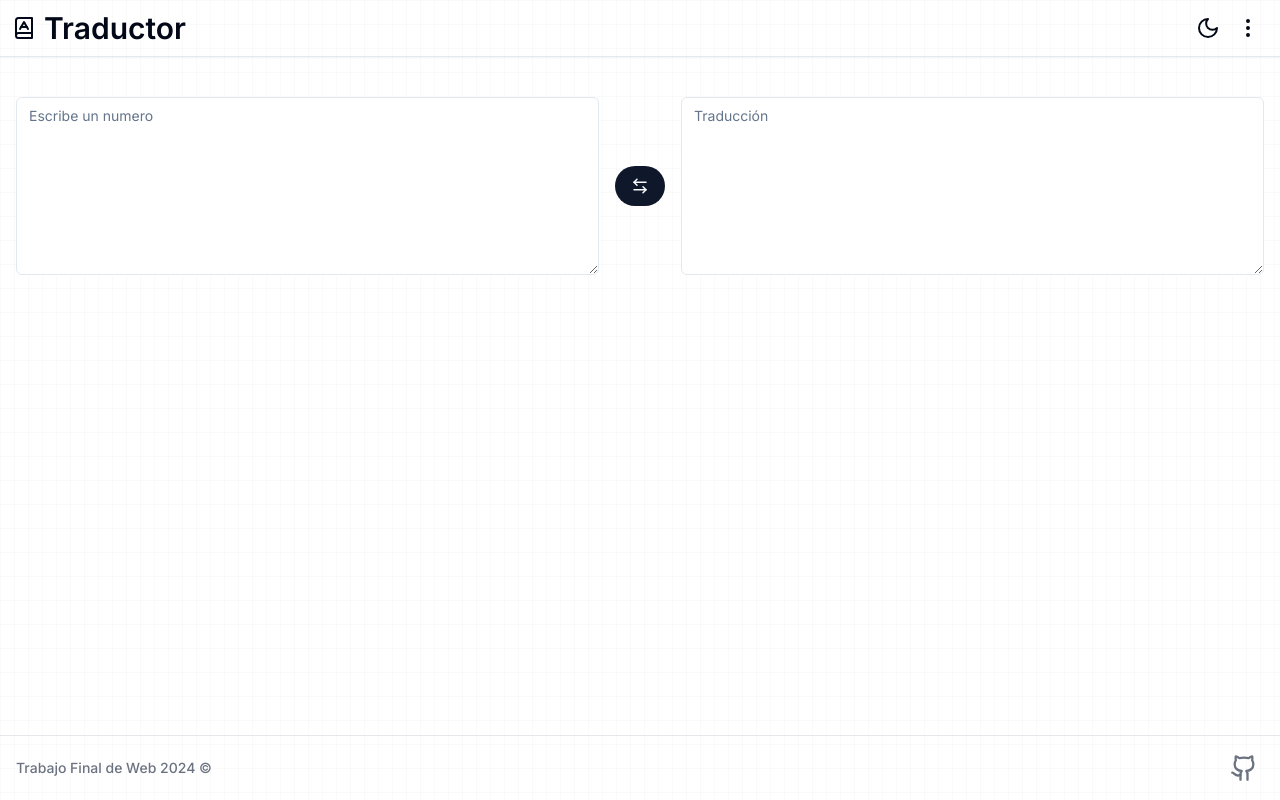
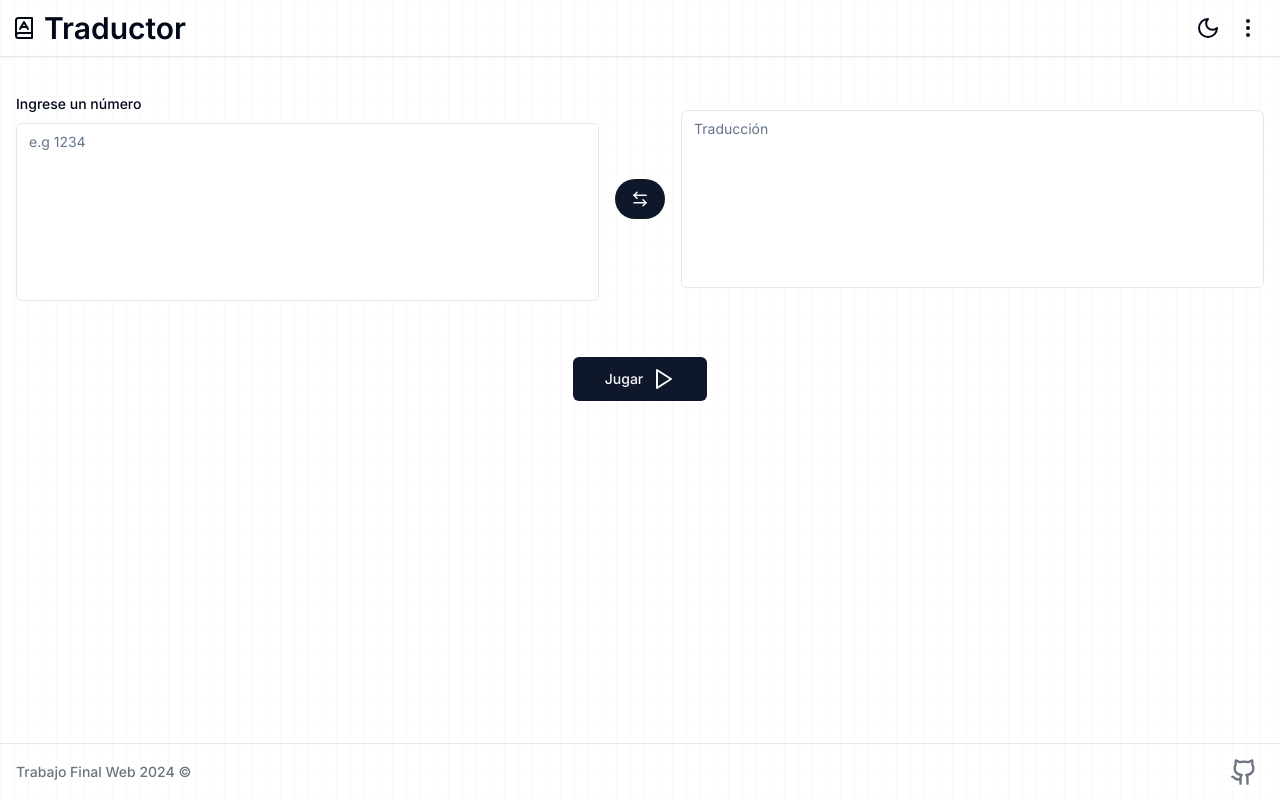
Before and after one commit to code-ventage/final-project-web, a Next.js app: page / in a window 1280 px wide. Built offline with nearby package versions, Linux system fonts and the light colour scheme.

Commit message:
feat: Finish Translator Page

```diff
--- a/app/page.tsx
+++ b/app/page.tsx
@@ -6,7 +6,7 @@ import Footer from "@/components/footer";
 import Translator from "@/components/translator";
 import Background from "@/components/background";
 import { Button } from "@/components/ui/button";
-import { GamepadIcon } from "lucide-react";
+import { GamepadIcon, PlayIcon } from "lucide-react";
 import { translateToNumeral, translateToNumber } from "@/services/translate";
 
 export default function Home() {
@@ -45,7 +45,7 @@ export default function Home() {
     return (
         <div className="relative min-h-screen gap-y-6">
             <Navbar />
-             <Background />
+            <Background />
             <main className="flex flex-col gap-y-4 px-4 my-10">
                 <Translator
                     isLoading={isLoading}
@@ -55,9 +55,16 @@ export default function Home() {
                     translation={translation ?? ""}
                     onChange={e => handleChange(e.target.value)}
                 />
+                <div className="text-center mt-10">
+                    <Button className="max-md:hidden" size="lg">
+                        <span>Jugar</span>
+                        <PlayIcon className="size-6 ml-2" />
+                    </Button>
+                </div>
+
             </main>
             <Button
-                className="md:hidden block absolute bottom-10 right-3"
+                className="md:hidden block absolute bottom-16 right-3"
             >
                 <GamepadIcon className="size-6" />
             </Button>
--- a/components/footer.tsx
+++ b/components/footer.tsx
@@ -4,9 +4,9 @@ import { Button } from "@/components/ui/button";
 
 export default function Footer() {
     return (
-        <footer className="fixed bottom-0 w-full flex items-center justify-between md:gap-x-4 py-3 px-4 text-sm text-gray-500 border-t border-gray-200 shadow-sm">
+        <footer className="fixed bottom-0 w-full flex items-center justify-between md:gap-x-4 py-2 px-4 text-sm text-gray-500 border-t border-gray-200 shadow-sm">
             <div>
-                <span className="font-medium">Trabajo Final de Web 2024 &copy;</span>
+                <span className="font-medium">Trabajo Final Web 2024 &copy;</span>
 
             </div>
 
--- a/components/translator.tsx
+++ b/components/translator.tsx
@@ -1,4 +1,6 @@
+import { TooltipProvider, Tooltip, TooltipTrigger, TooltipContent } from '@/components/ui/tooltip';
 import { Textarea } from '@/components/ui/textarea'
+import { Label } from '@/components/ui/label'
 import { ArrowUpDown, ArrowLeftRight } from 'lucide-react';
 import { Button } from '@/components/ui/button'
 import { ChangeEvent } from 'react';
@@ -16,13 +18,19 @@ export default function Translator({ onChangeType, onChange, value, translation,
 
     return (
         <div className="flex flex-col md:flex-row md:items-center md:justify-center gap-4">
+            <div className="flex flex-col gap-y-1 flex-1 max-w-[600px]">
+                <Label className="mb-2">Ingrese un {type === "number" ? "numeral" : "número"}</Label>
                 <Textarea
-                className="flex-1 max-w-[600px]"
+                    className="w-full resize-none"
                     rows={8}
                     value={value}
                     onChange={onChange}
-                placeholder={type === "number" ? "Escribe un numeral" : "Escribe un numero"}
+                    placeholder={type === "letter" ? "e.g 1234" : "e.g mil doscientos treinta y cuatro"}
                 />
+            </div>
+            <TooltipProvider>
+                <Tooltip>
+                    <TooltipTrigger asChild>
                         <Button
                             className='w-[50px] rounded-full self-center'
                             onClick={onChangeType}
@@ -30,13 +38,21 @@ export default function Translator({ onChangeType, onChange, value, translation,
                             <ArrowUpDown className="md:hidden size-6" />
                             <ArrowLeftRight className="hidden md:block size-6" />
                         </Button>
+                    </TooltipTrigger>
+                    <TooltipContent>
+                        <span>Cambiar a {type === "number" ? "número" : "numeral"}</span>
+                    </TooltipContent>
+                </Tooltip>
+            </TooltipProvider>
+            <div className="flex-1 max-w-[600px]">
                 <Textarea
                     readOnly
-                className="flex-1 max-w-[600px]"
+                    className="w-full resize-none"
                     rows={8}
                     value={translation}
                     placeholder={isLoading ? "Traduciendo..." : "Traducción"}
                 />
             </div>
+        </div>
     );
 }
--- /dev/null
+++ b/components/ui/tooltip.tsx
@@ -0,0 +1,30 @@
+"use client"
+
+import * as React from "react"
+import * as TooltipPrimitive from "@radix-ui/react-tooltip"
+
+import { cn } from "@/lib/utils"
+
+const TooltipProvider = TooltipPrimitive.Provider
+
+const Tooltip = TooltipPrimitive.Root
+
+const TooltipTrigger = TooltipPrimitive.Trigger
+
+const TooltipContent = React.forwardRef<
+  React.ElementRef<typeof TooltipPrimitive.Content>,
+  React.ComponentPropsWithoutRef<typeof TooltipPrimitive.Content>
+>(({ className, sideOffset = 4, ...props }, ref) => (
+  <TooltipPrimitive.Content
+    ref={ref}
+    sideOffset={sideOffset}
+    className={cn(
+      "z-50 overflow-hidden rounded-md border bg-popover px-3 py-1.5 text-sm text-popover-foreground shadow-md animate-in fade-in-0 zoom-in-95 data-[state=closed]:animate-out data-[state=closed]:fade-out-0 data-[state=closed]:zoom-out-95 data-[side=bottom]:slide-in-from-top-2 data-[side=left]:slide-in-from-right-2 data-[side=right]:slide-in-from-left-2 data-[side=top]:slide-in-from-bottom-2",
+      className
+    )}
+    {...props}
+  />
+))
+TooltipContent.displayName = TooltipPrimitive.Content.displayName
+
+export { Tooltip, TooltipTrigger, TooltipContent, TooltipProvider }
--- a/package.json
+++ b/package.json
@@ -13,6 +13,7 @@
     "@radix-ui/react-label": "^2.1.0",
     "@radix-ui/react-radio-group": "^1.2.0",
     "@radix-ui/react-slot": "^1.1.0",
+    "@radix-ui/react-tooltip": "^1.1.2",
     "class-variance-authority": "^0.7.0",
     "clsx": "^2.1.1",
     "lucide-react": "^0.399.0",
@@ -20,8 +21,7 @@
     "react": "^18",
     "react-dom": "^18",
     "tailwind-merge": "^2.3.0",
-    "tailwindcss-animate": "^1.0.7",
-    "use-debounce": "^10.0.1"
+    "tailwindcss-animate": "^1.0.7"
   },
   "devDependencies": {
     "@types/node": "^20",
```
Also changed, not shown: services/translator.ts (deleted), 1 other file (tests, documents, lock files or other folders). Lines whose indentation alone changed are shown as unchanged.
